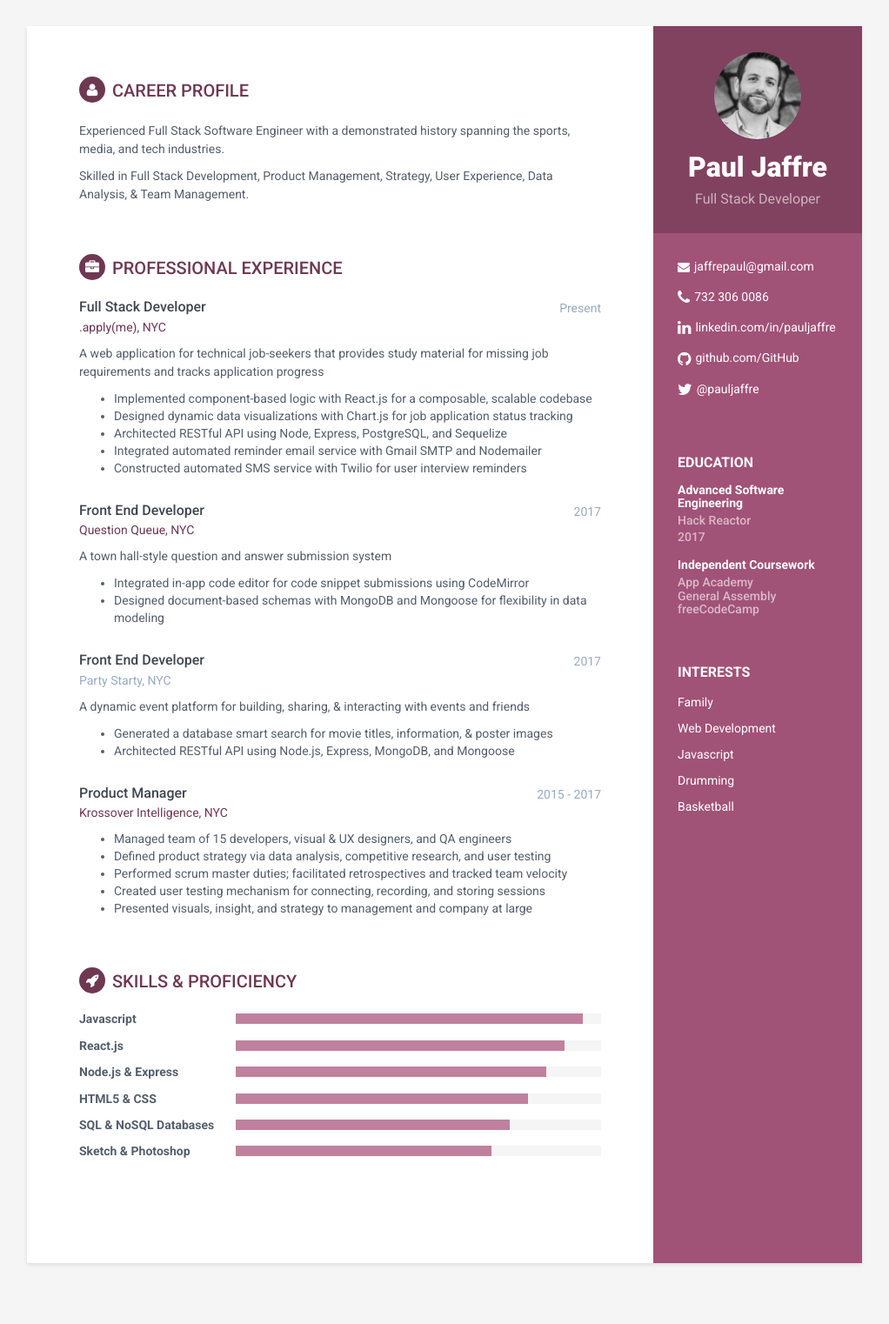
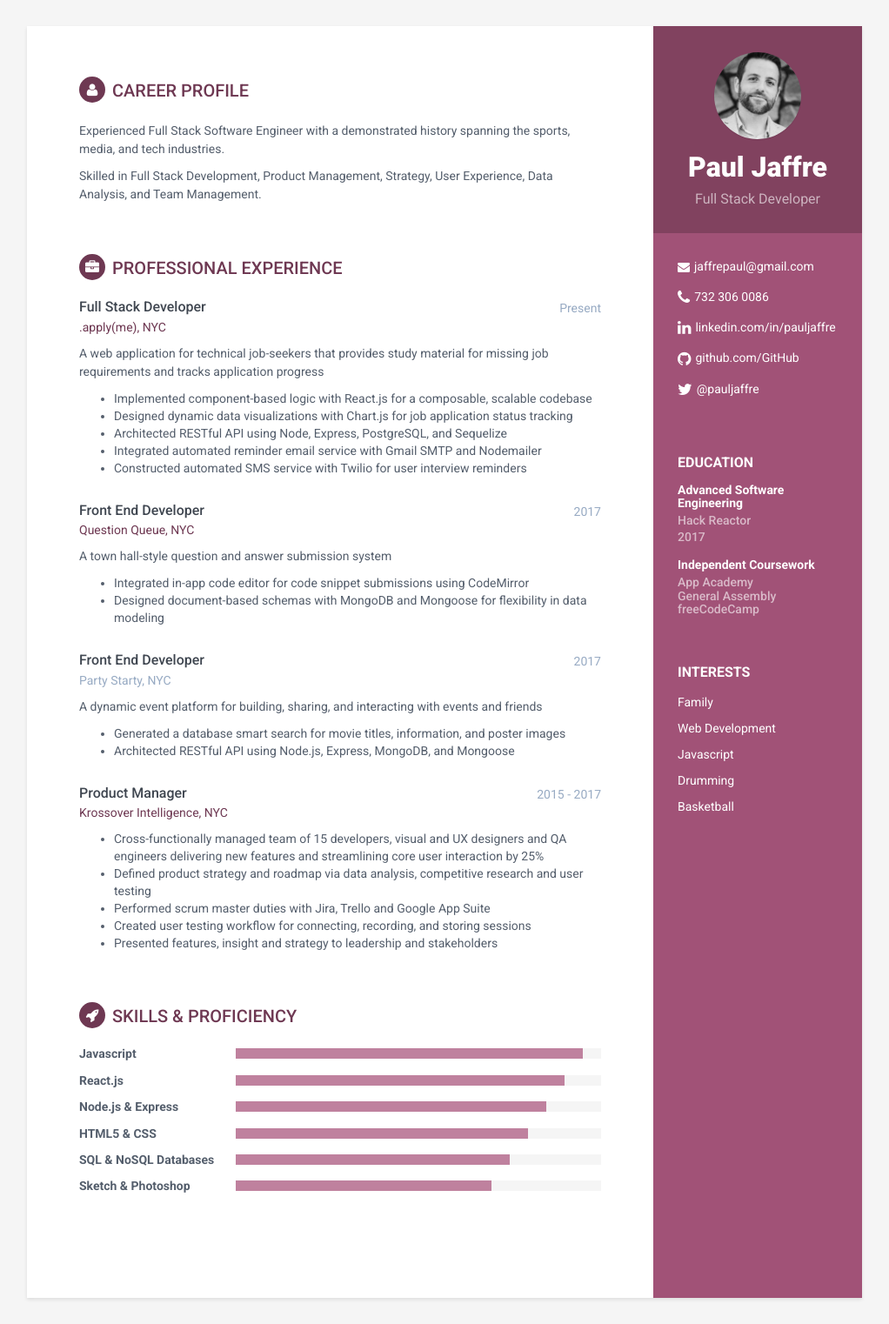
Before and after one commit to jaffrepaul/jaffrepaul.github.io, a Jekyll site: the page built from index.html, in a window 1280 px wide. Shown: the whole page at 87% size, without its empty margins (129-1151 px from the left). Built offline with Jekyll 4.4.1, drawn with Linux system fonts in a browser that asks for light colours; before the commit the page ends 1482 px from its top, so only the background shows below that.

Commit message:
experience updates

```diff
--- a/_includes/career-profile.html
+++ b/_includes/career-profile.html
@@ -3,6 +3,6 @@
 <div class="summary">
     <p>Experienced Full Stack Software Engineer with a demonstrated history spanning the sports, media, and tech industries. </p>
 
-    <p>Skilled in Full Stack Development, Product Management, Strategy, User Experience, Data Analysis, & Team Management.</p>
+    <p>Skilled in Full Stack Development, Product Management, Strategy, User Experience, Data Analysis, and Team Management.</p>
 </div><!--//summary-->
 </section><!--//section-->
--- a/_includes/experience.html
+++ b/_includes/experience.html
@@ -61,9 +61,9 @@
                         <div class="company">Party Starty, NYC</div>
                     </div><!--//meta-->
                     <div class="details">
-                      <p>A dynamic event platform for building, sharing, & interacting with events and friends</p>
+                      <p>A dynamic event platform for building, sharing, and interacting with events and friends</p>
                       <ul>
-                        <li>Generated a database smart search for movie titles, information, & poster images</li>
+                        <li>Generated a database smart search for movie titles, information, and poster images</li>
                         <li>Architected RESTful API using Node.js, Express, MongoDB, and Mongoose</li>
                       </ul>
                     </div><!--//details-->
@@ -80,11 +80,11 @@
                     <div class="details">
                         <p></p>
                         <ul>
-                          <li>Managed team of 15 developers, visual & UX designers, and QA engineers</li>
-                          <li>Defined product strategy via data analysis, competitive research, and user testing</li>
-                          <li>Performed scrum master duties; facilitated retrospectives and tracked team velocity</li>
-                          <li>Created user testing mechanism for connecting, recording, and storing sessions</li>
-                          <li>Presented visuals, insight, and strategy to management and company at large</li>
+                          <li>Cross-functionally managed team of 15 developers, visual and UX designers and QA engineers delivering new features and streamlining core user interaction by 25%</li>
+                          <li>Defined product strategy and roadmap via data analysis, competitive research   and user testing</li>
+                          <li>Performed scrum master duties with Jira, Trello and Google App Suite</li>
+                          <li>Created user testing workflow for connecting, recording, and storing sessions</li>
+                          <li>Presented features, insight and strategy to leadership and stakeholders</li>
                         </ul>
                     </div><!--//details-->
                 </div><!--//item-->
```
Also changed, not shown: 1 other file.
